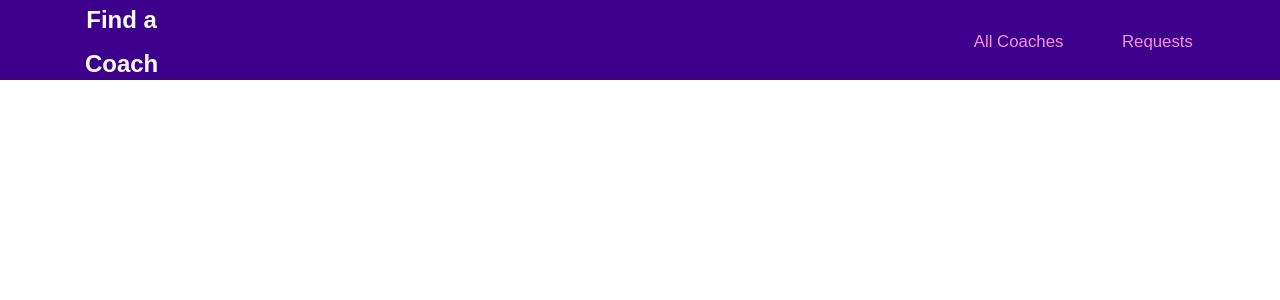
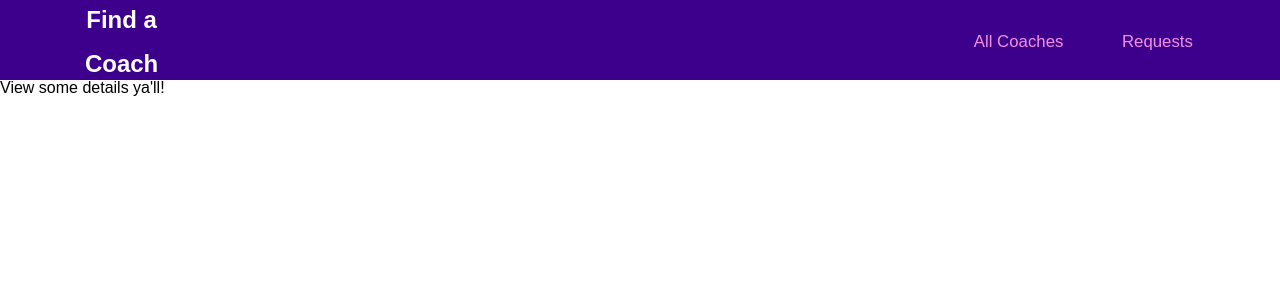
Before and after one commit to mr-ryan12/find_a_coach, a Vue app: page /coaches/1/details in a window 1280 px wide. Shown: the top 300 px of the page. Built offline with nearby package versions, Linux system fonts and the light colour scheme; a web font is replaced by a local one.

Commit message:
Add details route

```diff
--- /dev/null
+++ b/src/components/ViewDetails.vue
@@ -0,0 +1,3 @@
+<template>
+  <h2>View some details ya'll!</h2>
+</template>
--- a/src/router/routes.js
+++ b/src/router/routes.js
@@ -4,6 +4,7 @@ import CoachesSelection from '../components/CoachesSelection.vue'
 import TheRequests from '../components/TheRequests.vue'
 import ContactCoach from '../components/ContactCoach.vue'
 import RegisterCoach from '../components/RegisterCoach.vue'
+import ViewDetails from '../components/ViewDetails.vue'
 
 const router = createRouter({
   history: createWebHistory(),
@@ -13,6 +14,7 @@ const router = createRouter({
     { path: '/requests', component: TheRequests },
     { path: '/register', component: RegisterCoach },
     { path: '/coaches/:id/contact', component: ContactCoach, props: true},
+    { path: '/coaches/:id/details', component: ViewDetails, props: true},
   ]
 })
 
```
